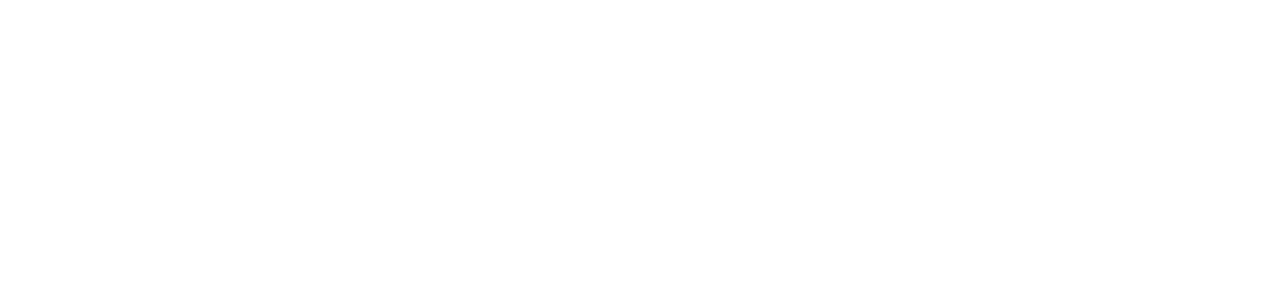
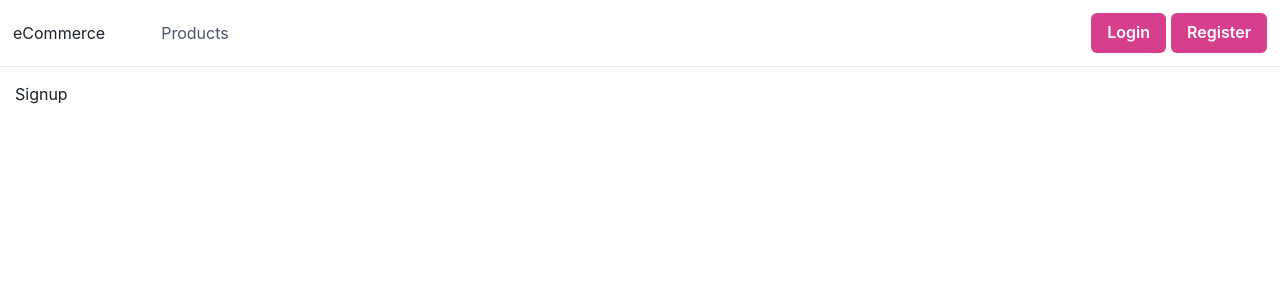
Before and after one commit to huzeyfeyetkiner/eCommerce-app, a React (Create React App) app in the folder client/: page /signup in a window 1280 px wide. Shown: the top 300 px of the page. Built offline with nearby package versions, Linux system fonts and the light colour scheme.

Commit message:
routing, products and card template

```diff
--- a/client/package.json
+++ b/client/package.json
@@ -3,11 +3,16 @@
   "version": "0.1.0",
   "private": true,
   "dependencies": {
+    "@chakra-ui/react": "^2.6.1",
+    "@emotion/react": "^11.11.0",
+    "@emotion/styled": "^11.11.0",
     "@testing-library/jest-dom": "^5.16.5",
     "@testing-library/react": "^13.4.0",
     "@testing-library/user-event": "^13.5.0",
+    "framer-motion": "^10.12.16",
     "react": "^18.2.0",
     "react-dom": "^18.2.0",
+    "react-router-dom": "^6.11.2",
     "react-scripts": "5.0.1",
     "web-vitals": "^2.1.4"
   },
--- a/client/src/App.css
+++ b/client/src/App.css
@@ -1,38 +1,3 @@
-.App {
-  text-align: center;
+#content {
+  padding: 15px;
 }
-
-.App-logo {
-  height: 40vmin;
-  pointer-events: none;
-}
-
-@media (prefers-reduced-motion: no-preference) {
-  .App-logo {
-    animation: App-logo-spin infinite 20s linear;
-  }
-}
-
-.App-header {
-  background-color: #282c34;
-  min-height: 100vh;
-  display: flex;
-  flex-direction: column;
-  align-items: center;
-  justify-content: center;
-  font-size: calc(10px + 2vmin);
-  color: white;
-}
-
-.App-link {
-  color: #61dafb;
-}
-
-@keyframes App-logo-spin {
-  from {
-    transform: rotate(0deg);
-  }
-  to {
-    transform: rotate(360deg);
-  }
-}
--- a/client/src/App.js
+++ b/client/src/App.js
@@ -1,7 +1,24 @@
 import "./App.css";
+import { Route, Routes } from "react-router-dom";
+import Navbar from "./components/Navbar/Index";
+import Signup from "./pages/Auth/Signup";
+import Signin from "./pages/Auth/Sigin";
+import Products from "./pages/Products";
 
 function App() {
-  return <div className="App"></div>;
+  return (
+    <div className="App">
+      <Navbar />
+
+      <div id="content">
+        <Routes>
+          <Route path="/" element={<Products />} />
+          <Route path="/signin" element={<Signin />} />
+          <Route path="/signup" element={<Signup />} />
+        </Routes>
+      </div>
+    </div>
+  );
 }
 
 export default App;
--- /dev/null
+++ b/client/src/components/Card/index.js
@@ -0,0 +1,28 @@
+import { Box, Image, Button } from "@chakra-ui/react";
+import { Link } from "react-router-dom";
+
+function Card() {
+  return (
+    <Box borderWidth="1px" borderRadius="lg" overflow="hidden" p="3">
+      <Link to={"#/"}>
+        <Image
+          src="https://fastly.picsum.photos/id/736/200/300.jpg?hmac=WlU1DEqIVU_kIsTa682WsLgBIfCRbqhOAuKifGAq8TY"
+          alt="product"
+        />
+
+        <Box p="6">
+          <Box d="flex" alignItems="baseline">
+            12/12/2021
+          </Box>
+          <Box mt="1" fontWeight="semibold" as="h4" lineHeight="tight">
+            Macbook Pro
+          </Box>
+          <Box>100 TL</Box>
+        </Box>
+      </Link>
+
+      <Button colorScheme="pink">Add to Basket</Button>
+    </Box>
+  );
+}
+export default Card;
--- /dev/null
+++ b/client/src/components/Navbar/Index.js
@@ -0,0 +1,30 @@
+import { Link } from "react-router-dom";
+import styles from "./styles.module.css";
+import { Button } from "@chakra-ui/react";
+
+function Navbar() {
+  return (
+    <nav className={styles.nav}>
+      <div className={styles.left}>
+        <div className="logo">
+          <Link to="/">eCommerce</Link>
+        </div>
+
+        <ul className={styles.menu}>
+          <li>
+            <Link to={"/"}>Products</Link>
+          </li>
+        </ul>
+      </div>
+      <div className={styles.right}>
+        <Link to={"/signin"}>
+          <Button colorScheme="pink">Login</Button>
+        </Link>
+        <Link to={"/signup"}>
+          <Button colorScheme="pink">Register</Button>
+        </Link>
+      </div>
+    </nav>
+  );
+}
+export default Navbar;
--- /dev/null
+++ b/client/src/components/Navbar/styles.module.css
@@ -0,0 +1,34 @@
+.nav {
+  padding: 13px;
+  display: flex;
+  justify-content: space-between;
+  border-bottom: 1px solid #e2e8f0;
+  line-height: 2px;
+}
+
+.nav .left {
+  display: flex;
+  align-items: center;
+}
+
+.nav .left .menu {
+  display: flex;
+  margin-left: 40px;
+}
+
+.nav .left .menu li a {
+  color: #4a5568;
+  text-decoration: none;
+  font-size: 1.1rem;
+  padding: 3px 16px;
+  display: block;
+  font-size: 16px;
+}
+
+.nav .left .menu li a:hover {
+  color: #000;
+}
+
+.nav .right a:first-child {
+  margin-right: 5px;
+}
--- a/client/src/index.js
+++ b/client/src/index.js
@@ -1,14 +1,19 @@
-import React from 'react';
-import ReactDOM from 'react-dom/client';
-import './index.css';
-import App from './App';
-import reportWebVitals from './reportWebVitals';
+import React from "react";
+import ReactDOM from "react-dom/client";
+import "./index.css";
+import "./reset.css";
+import App from "./App";
+import reportWebVitals from "./reportWebVitals";
+import { BrowserRouter } from "react-router-dom";
+import { ChakraProvider } from "@chakra-ui/react";
 
-const root = ReactDOM.createRoot(document.getElementById('root'));
+const root = ReactDOM.createRoot(document.getElementById("root"));
 root.render(
-  <React.StrictMode>
-    <App />
-  </React.StrictMode>
+  <BrowserRouter>
+    <ChakraProvider>
+      <App />
+    </ChakraProvider>
+  </BrowserRouter>
 );
 
 // If you want to start measuring performance in your app, pass a function
--- /dev/null
+++ b/client/src/pages/Auth/Sigin/index.js
@@ -0,0 +1,4 @@
+function Signin() {
+  return <div>Signin</div>;
+}
+export default Signin;
--- /dev/null
+++ b/client/src/pages/Auth/Signup/index.js
@@ -0,0 +1,4 @@
+function Signup() {
+  return <div>Signup</div>;
+}
+export default Signup;
--- /dev/null
+++ b/client/src/pages/Products/index.js
@@ -0,0 +1,17 @@
+import Card from "../../components/Card";
+import { Grid } from "@chakra-ui/react";
+
+function Products() {
+  return (
+    <div>
+      <Grid templateColumns="repeat(5, 1fr)" gap={4}>
+        <Card />
+        <Card />
+        <Card />
+        <Card />
+        <Card />
+      </Grid>
+    </div>
+  );
+}
+export default Products;
--- /dev/null
+++ b/client/src/reset.css
@@ -0,0 +1,124 @@
+html,
+body,
+div,
+span,
+applet,
+object,
+iframe,
+h1,
+h2,
+h3,
+h4,
+h5,
+h6,
+p,
+blockquote,
+pre,
+a,
+abbr,
+acronym,
+address,
+big,
+cite,
+code,
+del,
+dfn,
+em,
+img,
+ins,
+kbd,
+q,
+s,
+samp,
+small,
+strike,
+strong,
+sub,
+sup,
+tt,
+var,
+b,
+u,
+i,
+center,
+dl,
+dt,
+dd,
+ol,
+ul,
+li,
+fieldset,
+form,
+label,
+legend,
+table,
+caption,
+tbody,
+tfoot,
+thead,
+tr,
+th,
+td,
+article,
+aside,
+canvas,
+details,
+embed,
+figure,
+figcaption,
+footer,
+header,
+hgroup,
+menu,
+nav,
+output,
+ruby,
+section,
+summary,
+time,
+mark,
+audio,
+video {
+  margin: 0;
+  padding: 0;
+  border: 0;
+  font-size: 100%;
+  font: inherit;
+  vertical-align: baseline;
+}
+/* HTML5 display-role reset for older browsers */
+article,
+aside,
+details,
+figcaption,
+figure,
+footer,
+header,
+hgroup,
+menu,
+nav,
+section {
+  display: block;
+}
+body {
+  line-height: 1;
+}
+ol,
+ul {
+  list-style: none;
+}
+blockquote,
+q {
+  quotes: none;
+}
+blockquote:before,
+blockquote:after,
+q:before,
+q:after {
+  content: "";
+  content: none;
+}
+table {
+  border-collapse: collapse;
+  border-spacing: 0;
+}
```
Also changed, not shown: 1 other file (tests, documents, lock files or other folders).
